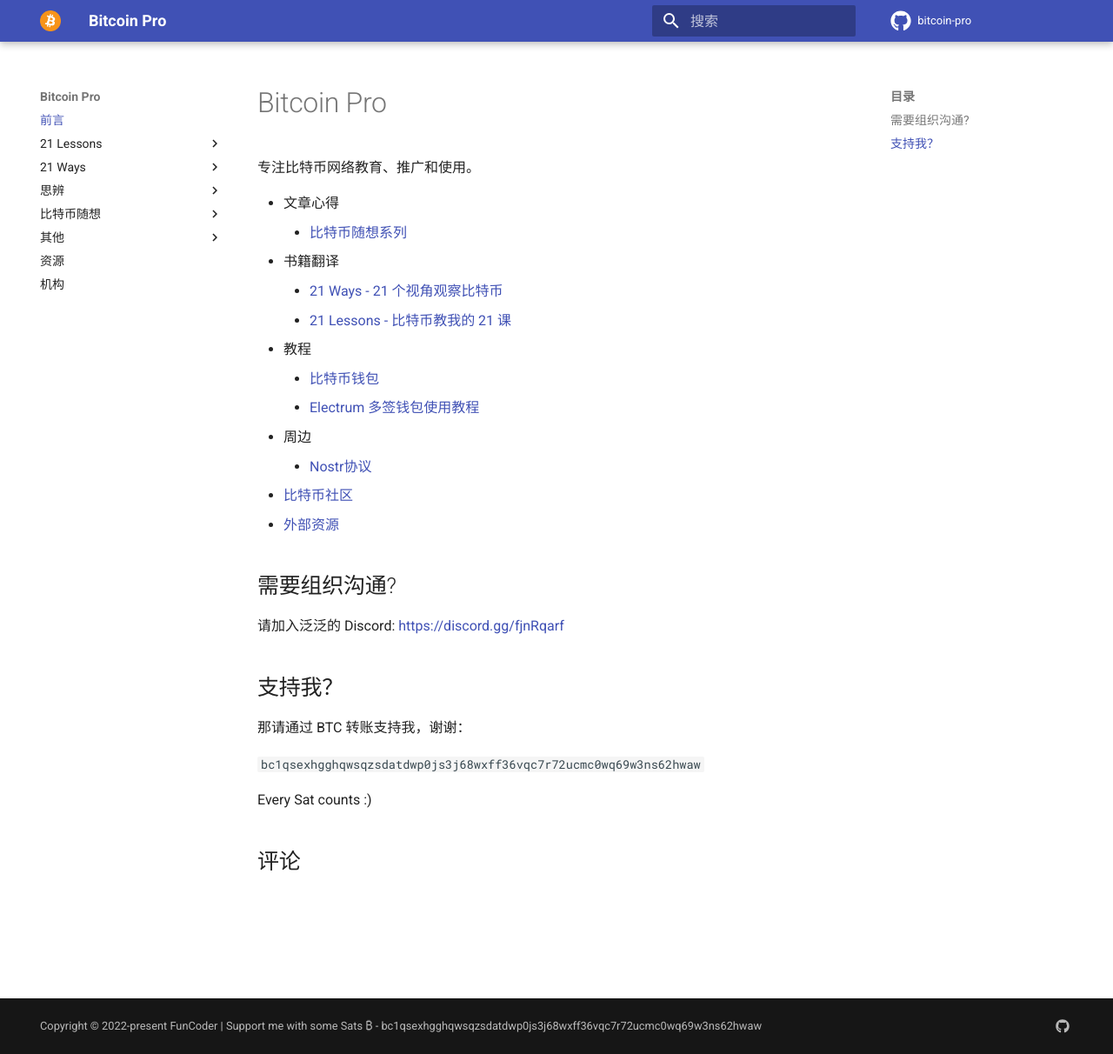
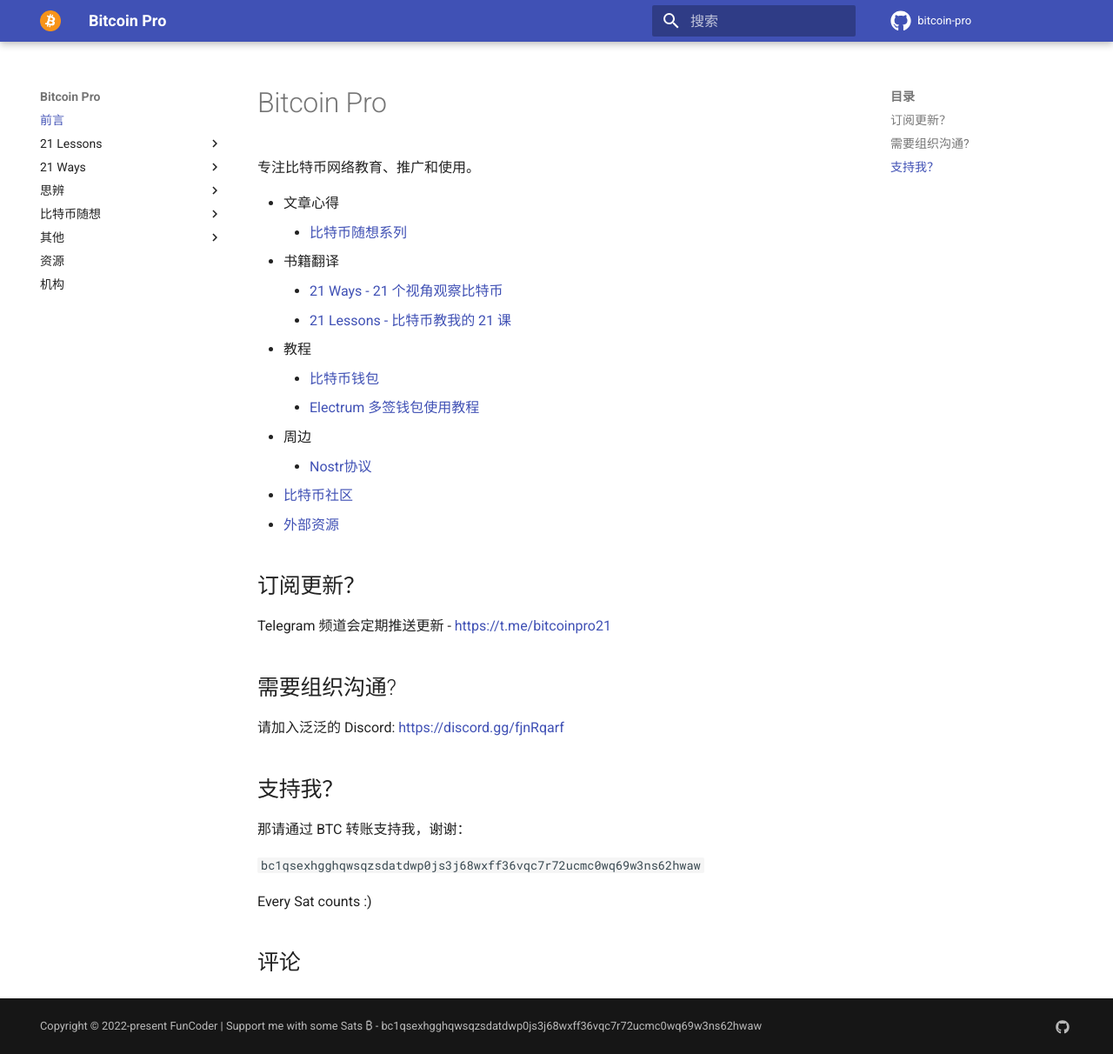
Before and after one commit to wangzhe3224/bitcoin-pro, an MkDocs documentation site: the page built from docs/index.md, in a window 1280 px wide and 1212 px high. Shown: the whole window at 87% size. Built offline with MkDocs 1.6.1 and Material for MkDocs 9.7.7, drawn with Linux system fonts in a browser that asks for light colours; comment, search, counter and statistics services are not loaded.

Commit message:
add telegram

```diff
--- a/docs/index.md
+++ b/docs/index.md
@@ -19,6 +19,10 @@
 - [比特币社区](./organizations.md)
 - [外部资源](./resources.md)
 
+## 订阅更新？
+
+Telegram 频道会定期推送更新 - <https://t.me/bitcoinpro21>
+
 ## 需要组织沟通?
 
 请加入泛泛的 Discord: <https://discord.gg/fjnRqarf>
```
